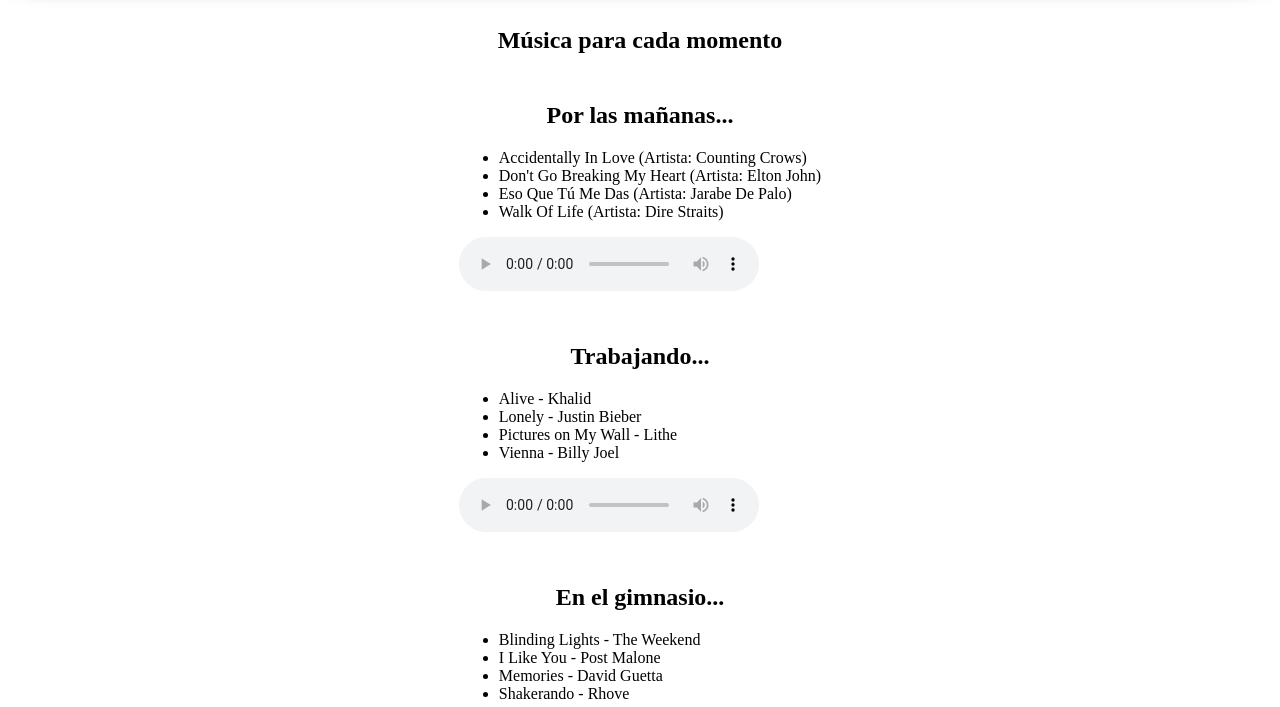
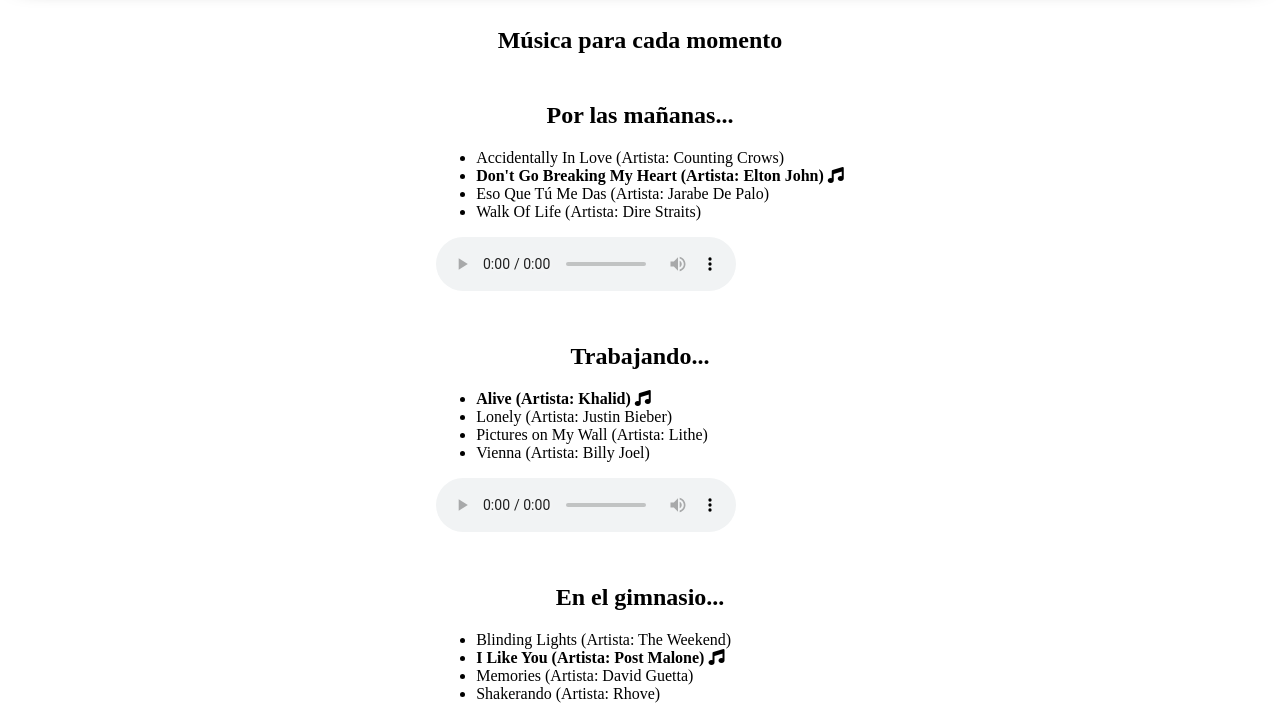
Before and after one commit to claudia-belle/claudiabelle, a plain HTML site: page musica.html in a window 1280 px wide. Shown: the part 93-800 px from the top of the page. Drawn offline with Linux system fonts and the light colour scheme.

Commit message:
Fix musica

```diff
--- a/musica.html
+++ b/musica.html
@@ -46,25 +46,25 @@
                 <h2>Por las mañanas...</h2>
                 <ul>
                     <li>Accidentally In Love (Artista: Counting Crows)</li>
-                    <li>Don't Go Breaking My Heart (Artista: Elton John)</li>
+                    <li><strong>Don't Go Breaking My Heart (Artista: Elton John)</strong> <i class="fa-solid fa-music"></i></li>
                     <li>Eso Que Tú Me Das (Artista: Jarabe De Palo)</li>
                     <li>Walk Of Life (Artista: Dire Straits)</li>
                 </ul>
                 <audio name="audio1" src="./audio/eltonjohn.mp3" title="Don't Go Breaking My Heart, Elton John" controls></audio>
                 <h2>Trabajando...</h2>
                 <ul>
-                    <li>Alive - Khalid</li>
-                    <li>Lonely - Justin Bieber</li>
-                    <li>Pictures on My Wall - Lithe</li>
-                    <li>Vienna - Billy Joel</li>
+                    <li><strong>Alive (Artista: Khalid)</strong> <i class="fa-solid fa-music"></i></li>
+                    <li>Lonely (Artista: Justin Bieber)</li>
+                    <li>Pictures on My Wall (Artista: Lithe)</li>
+                    <li>Vienna (Artista: Billy Joel)</li>
                 </ul>
                 <audio src="./audio/khalid.mp3" title="Alive, Khalid" controls></audio>
                 <h2>En el gimnasio...</h2>
                 <ul>
-                    <li>Blinding Lights - The Weekend</li>
-                    <li>I Like You - Post Malone</li>
-                    <li>Memories - David Guetta</li>
-                    <li>Shakerando - Rhove</li>
+                    <li>Blinding Lights (Artista: The Weekend)</li>
+                    <li><strong>I Like You (Artista: Post Malone)</strong> <i class="fa-solid fa-music"></i></li>
+                    <li>Memories (Artista: David Guetta)</li>
+                    <li>Shakerando (Artista: Rhove)</li>
                 </ul>
                 <audio src="./audio/postmalone.mp3" controls>Post Malone</audio>
             </section>
```
